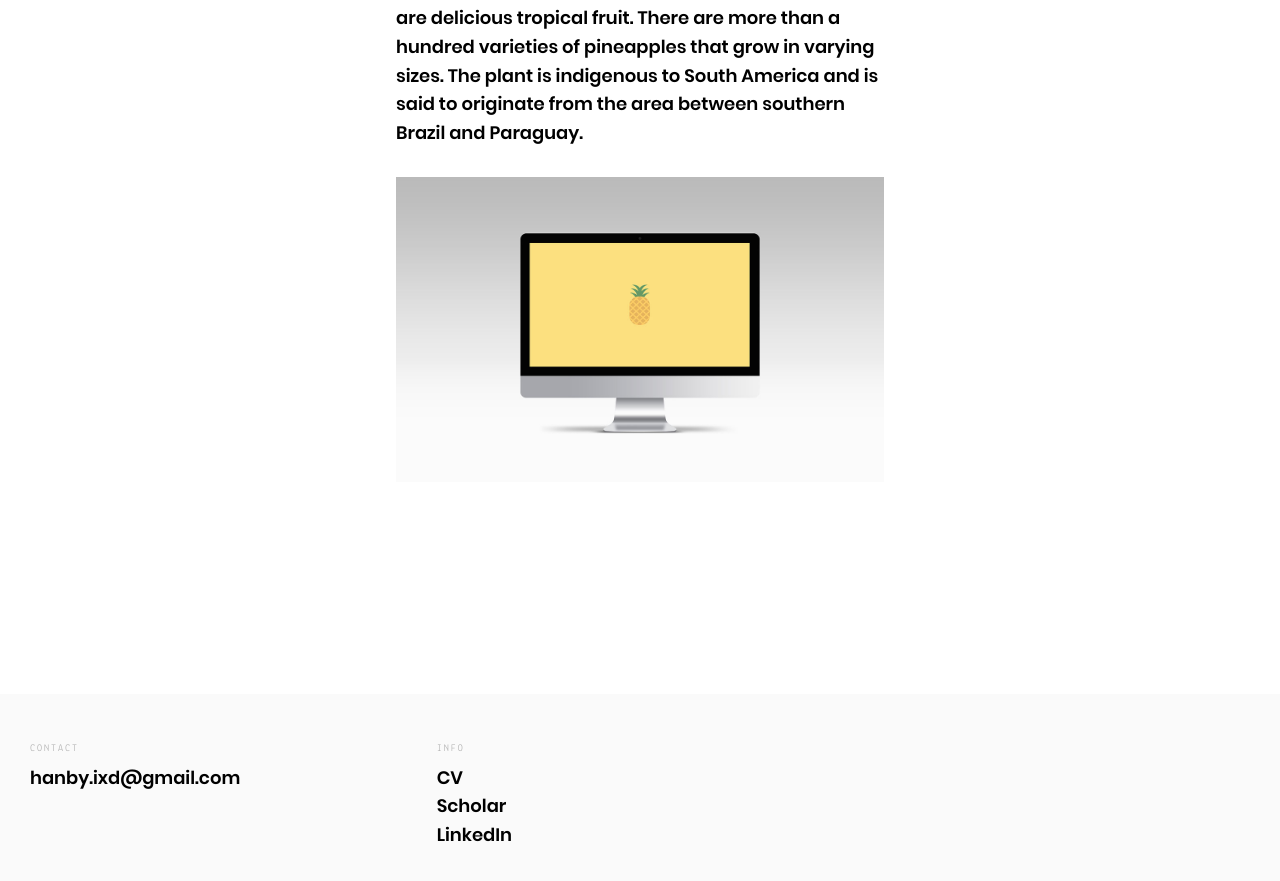
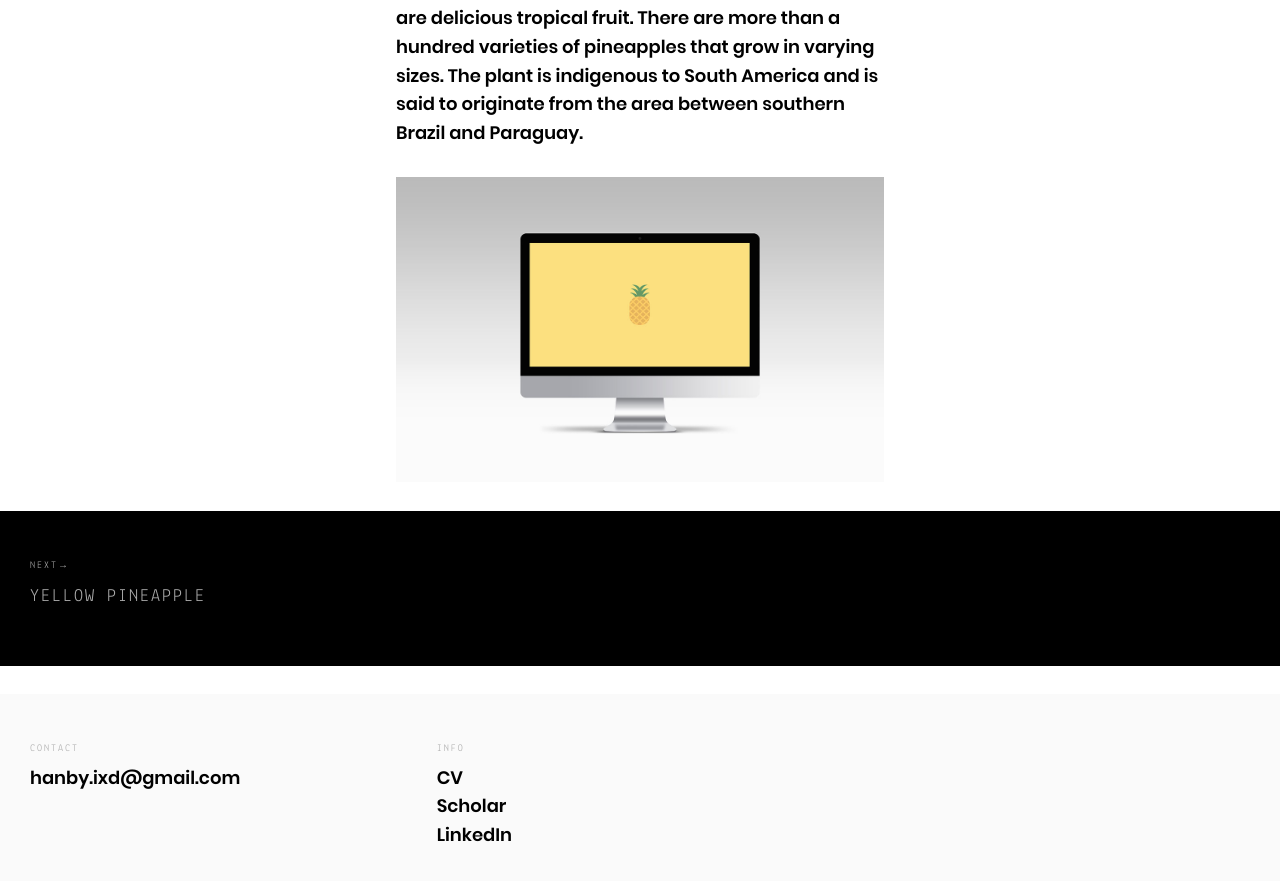
Before and after one commit to hanby-ixd/hanby-ixd.github.io, a Jekyll site: the page built from _posts/projects/2017-04-01-redpineapple.md, in a window 1280 px wide and 900 px high, scrolled down 2032 px. Shown: the top 881 px of the window. Built offline with Jekyll 4.4.1, drawn with Linux system fonts in a browser that asks for light colours; nearby versions of some CDN libraries; library files that are not in the unit come from our copies.

Commit message:
final test

```diff
--- a/_layouts/project.html
+++ b/_layouts/project.html
@@ -46,7 +46,6 @@
 			-->
 			</div>
 		</section>
-		<!--
 		<section class="project-navigation">
 			<div class="container">
 				{% if page.previous and page.previous.categories contains "projects" %}
@@ -63,7 +62,6 @@
 				{% endif %}
 			</div>
 		</section>
-		-->
 	</main>
 	{% include footer.html %}
 	<script src="{{ "/assets/scripts/vendor/jquery-1.12.4.min.js" | prepend: site.baseurl }}"></script>
--- a/_posts/projects/2017-04-01-redpineapple.md
+++ b/_posts/projects/2017-04-01-redpineapple.md
@@ -39,3 +39,4 @@ Pineapples are delicious tropical fruit. There are more than a hundred varieties
 Pineapples are delicious tropical fruit. There are more than a hundred varieties of pineapples that grow in varying sizes. The plant is indigenous to South America and is said to originate from the area between southern Brazil and Paraguay.
 <br><br>
 ![test](/assets/images/projects/yellowpineapple/desktop.jpg)
+<br>
```
